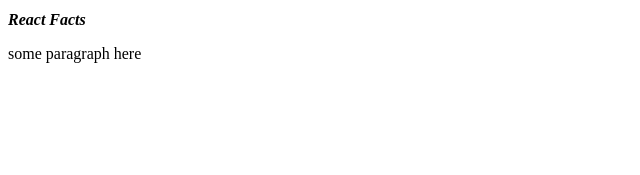
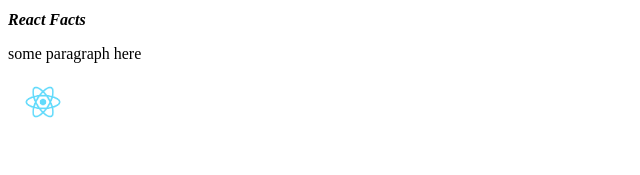
Before and after one commit to farendivaz/react-scrimba, a React (Create React App) app: page / in a window 1280 px wide. Shown: the top 175 px of the page, without its empty margins (0-640 px from the left). Built offline with nearby package versions, Linux system fonts and the light colour scheme.

Commit message:
remote to github

```diff
--- a/src/App.css
+++ b/src/App.css
@@ -2,3 +2,7 @@
   font-size: 1rem;
   font-style: italic;
 }
+
+img {
+  width: 70px;
+}
--- a/src/App.js
+++ b/src/App.js
@@ -1,11 +1,13 @@
 import React from "react";
 import "./App.css";
+import logo from "./react.png";
 
 function App() {
   return (
     <>
       <h1>React Facts</h1>
       <p>some paragraph here</p>
+      <img src={logo} />
     </>
   );
 }
```
Also changed, not shown: src/MainContent.js (added), src/Navbar.js (added), src/react.png (added).
